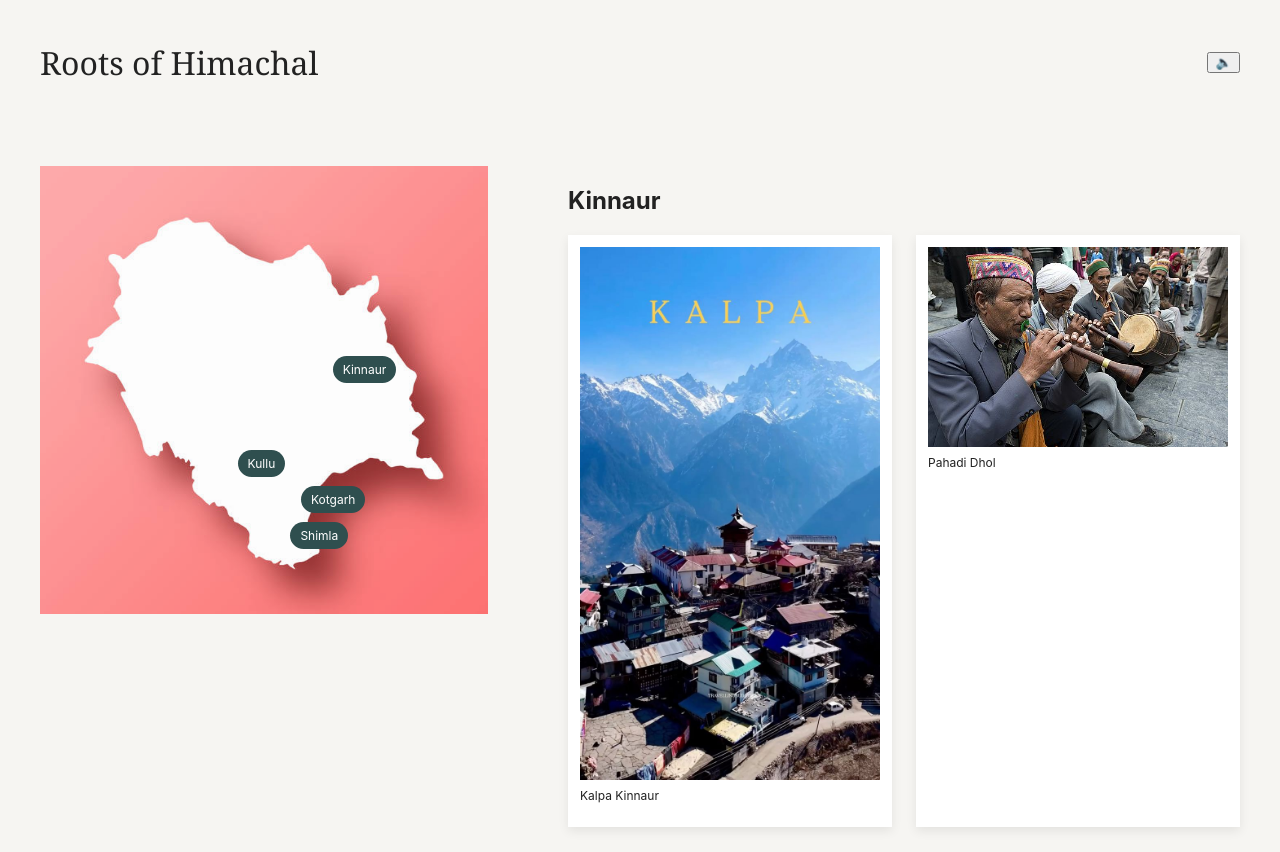
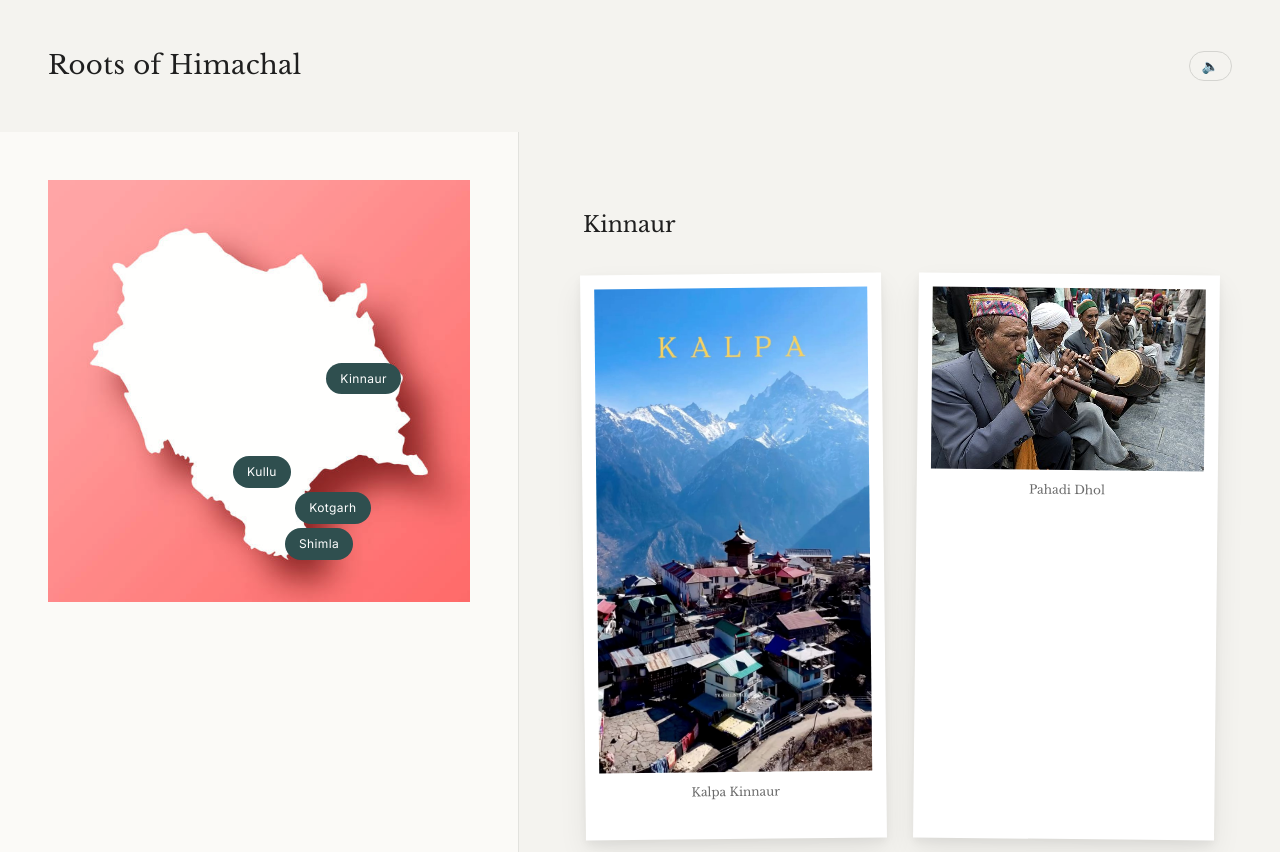
Before and after one commit to pikachuhadaturtle/Dev_Bhoomi, a plain HTML site: page index.html in a window 1280 px wide. Both pictures are taken after a click on the element "Kinnaur". Drawn offline with nearby package versions, Linux system fonts and the light colour scheme.

Commit message:
Update style.css

```diff
--- a/style.css
+++ b/style.css
@@ -1,22 +1,44 @@
+@import url('https://fonts.googleapis.com/css2?family=Inter:wght@300;400;500&family=Libre+Baskerville:wght@400;700&display=swap');
+:root {
+  --bg-main: #f4f3ef;        /* warm paper */
+  --bg-panel: #fbfaf7;       /* lighter paper */
+  --text-main: #1f1f1f;      /* soft black */
+  --text-muted: #6b6b6b;     /* captions */
+  --accent: #2f4f4f;         /* pine green */
+  --accent-soft: #7a8f8f;    /* muted pine */
+  --shadow-soft: rgba(0,0,0,0.08);
+}
 
 body {
   margin: 0;
   font-family: 'Inter', sans-serif;
-  background: #f6f5f2;
-  color: #222;
+  background: var(--bg-main);
+  color: var(--text-main);
+  line-height: 1.6;
 }
 
 header {
   display: flex;
   justify-content: space-between;
   align-items: center;
-  padding: 20px 40px;
+  padding: 28px 48px;
+  background: transparent;
 }
 
 h1 {
-  font-family: 'Georgia', serif;
-  font-weight: normal;
+  font-family: 'Libre Baskerville', serif;
+  font-weight: 400;
+  font-size: 26px;
+  letter-spacing: 0.3px;
 }
+
+h2 {
+  font-family: 'Libre Baskerville', serif;
+  font-weight: 400;
+  font-size: 22px;
+  margin-bottom: 20px;
+}
+
 
 main {
   display: flex;
@@ -26,48 +48,87 @@ main {
 #map-section {
   width: 40%;
   position: relative;
-  padding: 40px;
+  padding: 48px;
+  background: var(--bg-panel);
+  border-right: 1px solid #e2e2de;
 }
 
 #map {
   width: 100%;
-  opacity: 0.8;
+  opacity: 0.85;
 }
 
 .point {
   position: absolute;
-  background: #2f4f4f;
-  color: white;
-  padding: 6px 10px;
-  border-radius: 20px;
+  background: var(--accent);
+  color: #fff;
+  padding: 6px 14px;
+  border-radius: 18px;
   font-size: 12px;
+  letter-spacing: 0.4px;
   cursor: pointer;
+  transition: all 0.2s ease;
 }
+
+.point:hover {
+  background: var(--accent-soft);
+  transform: translateY(-1px);
+}
+
 
 #content {
   width: 60%;
-  padding: 40px;
+  padding: 56px 64px;
   overflow-y: auto;
+  background: var(--bg-main);
 }
+
 
 .polaroid-grid {
   display: grid;
   grid-template-columns: repeat(2, 1fr);
-  gap: 24px;
+  gap: 32px;
+  margin-top: 32px;
 }
 
+
 .polaroid {
-  background: white;
-  padding: 12px;
-  box-shadow: 0 4px 10px rgba(0,0,0,0.08);
+  background: #fff;
+  padding: 14px 14px 26px 14px;
+  box-shadow:
+    0 14px 30px rgba(0,0,0,0.07),
+    0 4px 8px rgba(0,0,0,0.05);
+  transform: rotate(-0.6deg);
+}
+
+.polaroid:nth-child(even) {
+  transform: rotate(0.6deg);
 }
 
 .polaroid img {
   width: 100%;
   display: block;
+  filter: contrast(1.03) saturate(0.95);
 }
 
 .polaroid p {
+  font-family: 'Libre Baskerville', serif;
   font-size: 12px;
-  margin-top: 8px;
+  margin-top: 10px;
+  text-align: center;
+  color: var(--text-muted);
 }
+
+#audioToggle {
+  background: none;
+  border: 1px solid #d4d4d0;
+  padding: 6px 12px;
+  border-radius: 20px;
+  cursor: pointer;
+  font-size: 14px;
+  color: var(--text-muted);
+}
+
+#audioToggle:hover {
+  background: #ecebe7;
+}
```
